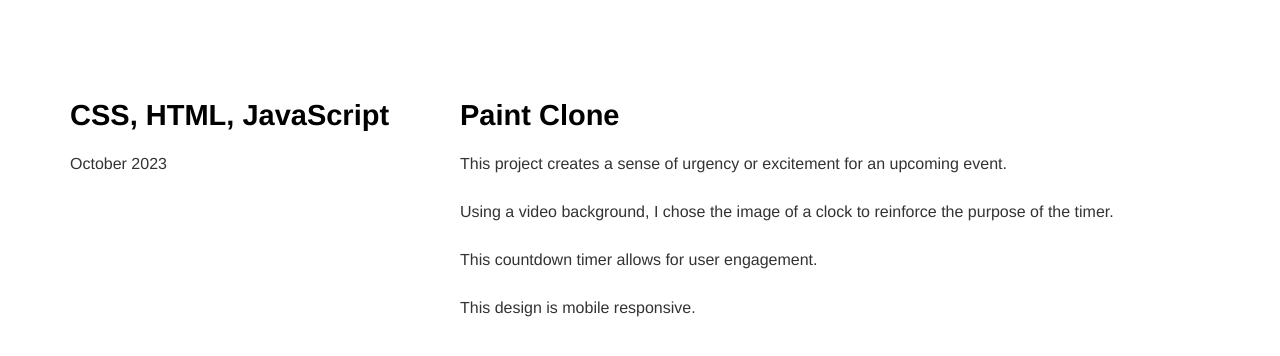
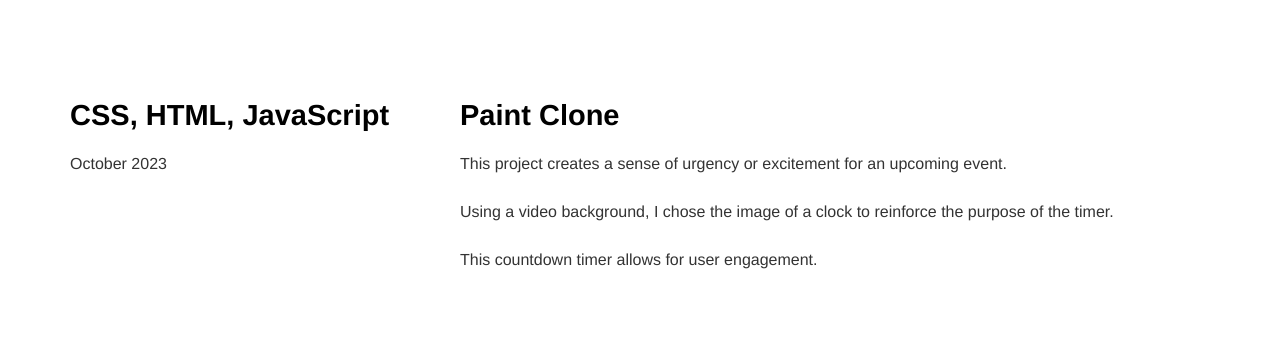
Before and after one commit to KHGroenie/Kirsten-Groenewald-Portfolio-1, a plain HTML site: page project3.html in a window 1280 px wide. Shown: the part 9701-10057 px from the top of the page. Drawn offline with Linux system fonts and the light colour scheme.

Commit message:
Update project3.html
text edit in paint clone

```diff
--- a/project3.html
+++ b/project3.html
@@ -315,7 +315,7 @@
               <p>This project creates a sense of urgency or excitement for an upcoming event.</p>
               <p>Using a video background, I chose the image of a clock to reinforce the purpose of the timer.</p>
               <p>This countdown timer allows for user engagement.</p>
-              <p>This design is mobile responsive.</p>
+
             </div>
           </div>
         </div>
```
